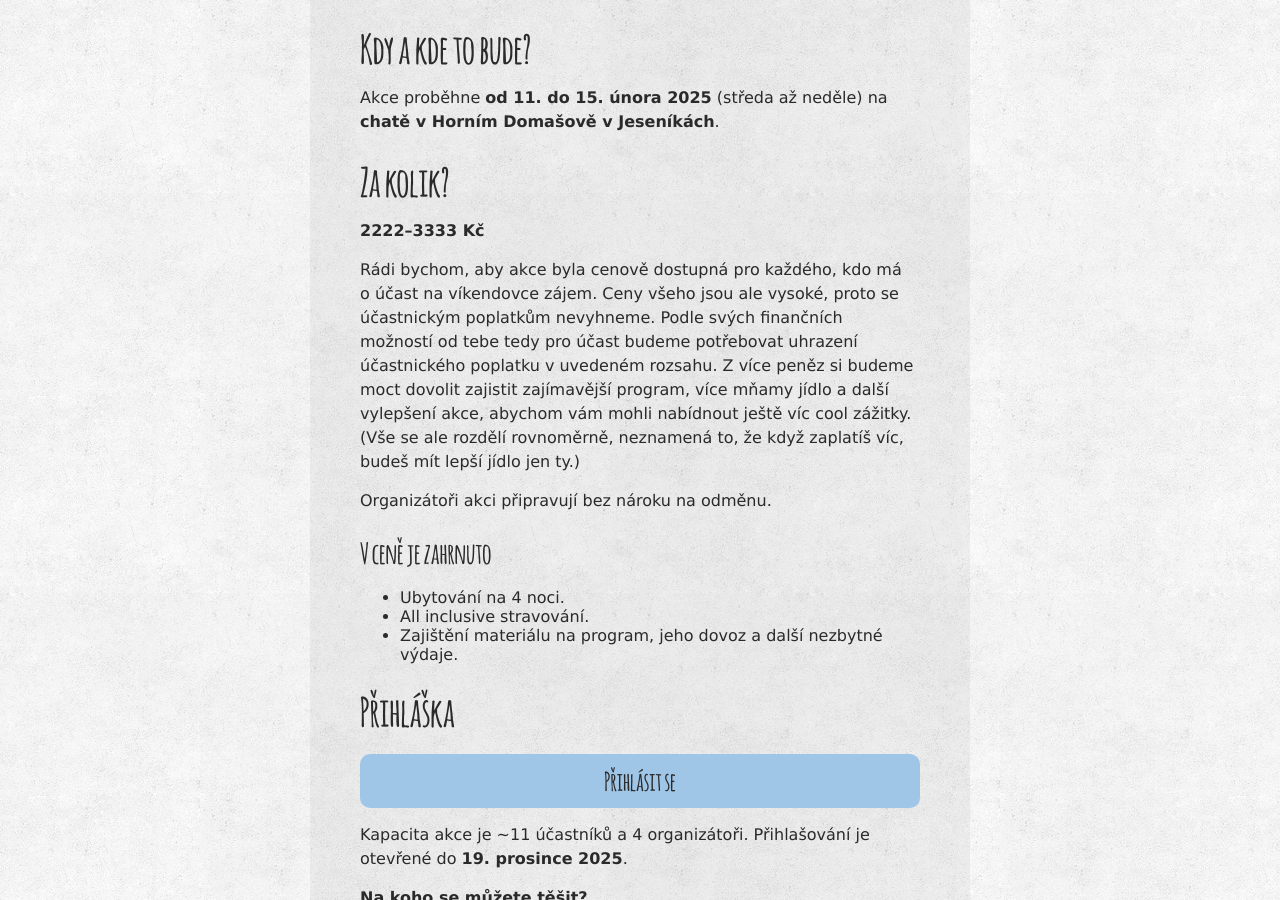
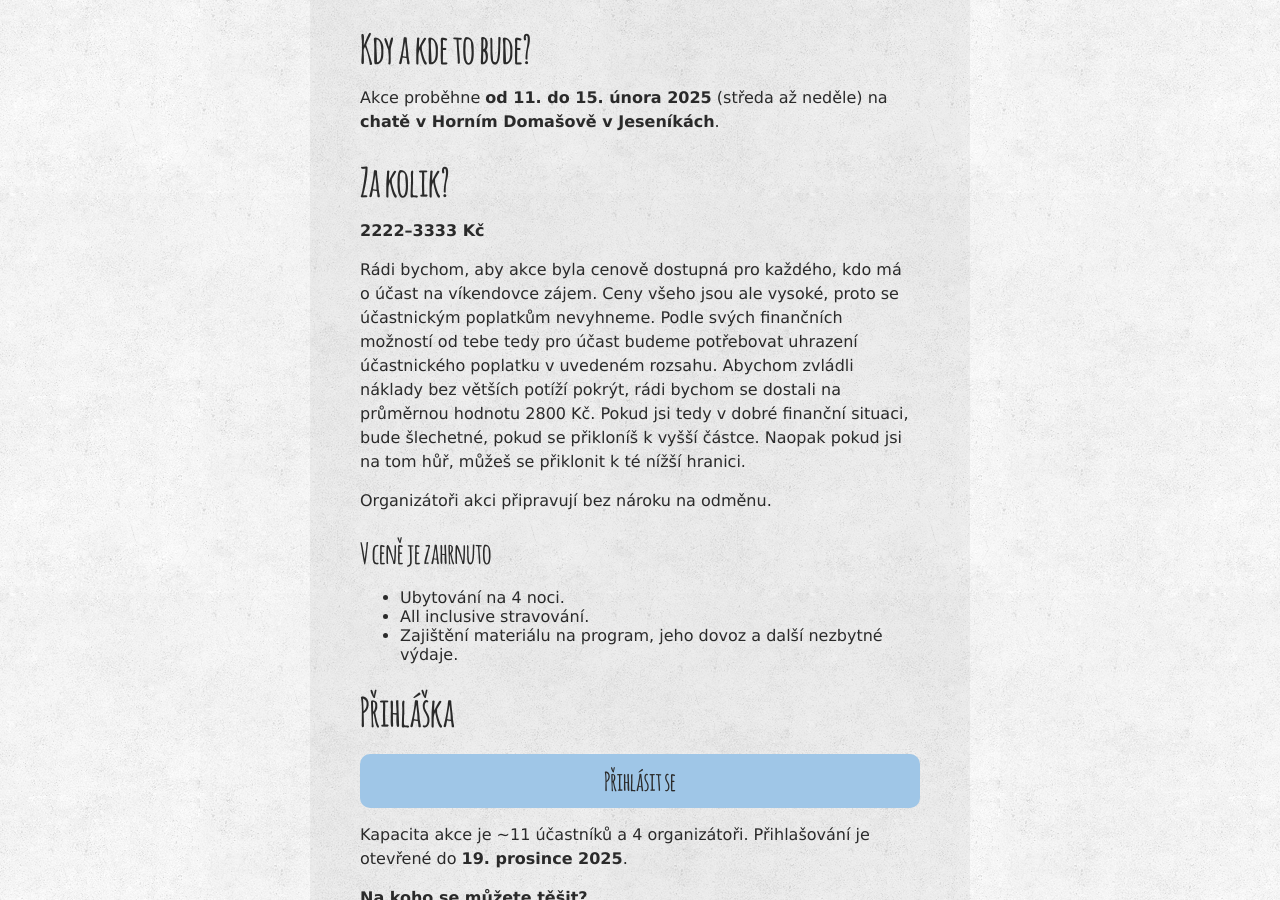
Before and after one commit to zverinec/zverinec-web, a Jekyll site: the page built from _pages/winterlis26.md, in a window 1280 px wide and 900 px high, scrolled down 1207 px. Built offline with Jekyll 4.4.1, drawn with Linux system fonts in a browser that asks for light colours; comment, search, counter and statistics services are not loaded.

Commit message:
Change price comment

```diff
--- a/_pages/winterlis26.md
+++ b/_pages/winterlis26.md
@@ -33,11 +33,11 @@ Akce proběhne **od 11. do 15. února 2025** (středa až neděle) na
 Rádi bychom, aby akce byla cenově dostupná pro každého, kdo má o účast na
 víkendovce zájem. Ceny všeho jsou ale vysoké, proto se účastnickým poplatkům
 nevyhneme. Podle svých finančních možností od tebe tedy pro účast budeme
-potřebovat uhrazení účastnického poplatku v uvedeném rozsahu. Z více peněz si
-budeme moct dovolit zajistit zajímavější program, více mňamy jídlo a další
-vylepšení akce, abychom vám mohli nabídnout ještě víc cool zážitky.
-(Vše se ale rozdělí rovnoměrně, neznamená to, že když zaplatíš víc, budeš
-mít lepší jídlo jen ty.)
+potřebovat uhrazení účastnického poplatku v uvedeném rozsahu. Abychom zvládli
+náklady bez větších potíží pokrýt, rádi bychom se dostali na průměrnou hodnotu
+2800 Kč. Pokud jsi tedy v dobré finanční situaci, bude šlechetné, pokud se
+přikloníš k vyšší částce. Naopak pokud jsi na tom hůř, můžeš se přiklonit
+k té nížší hranici.
 
 Organizátoři akci připravují bez nároku na odměnu.
 
```
